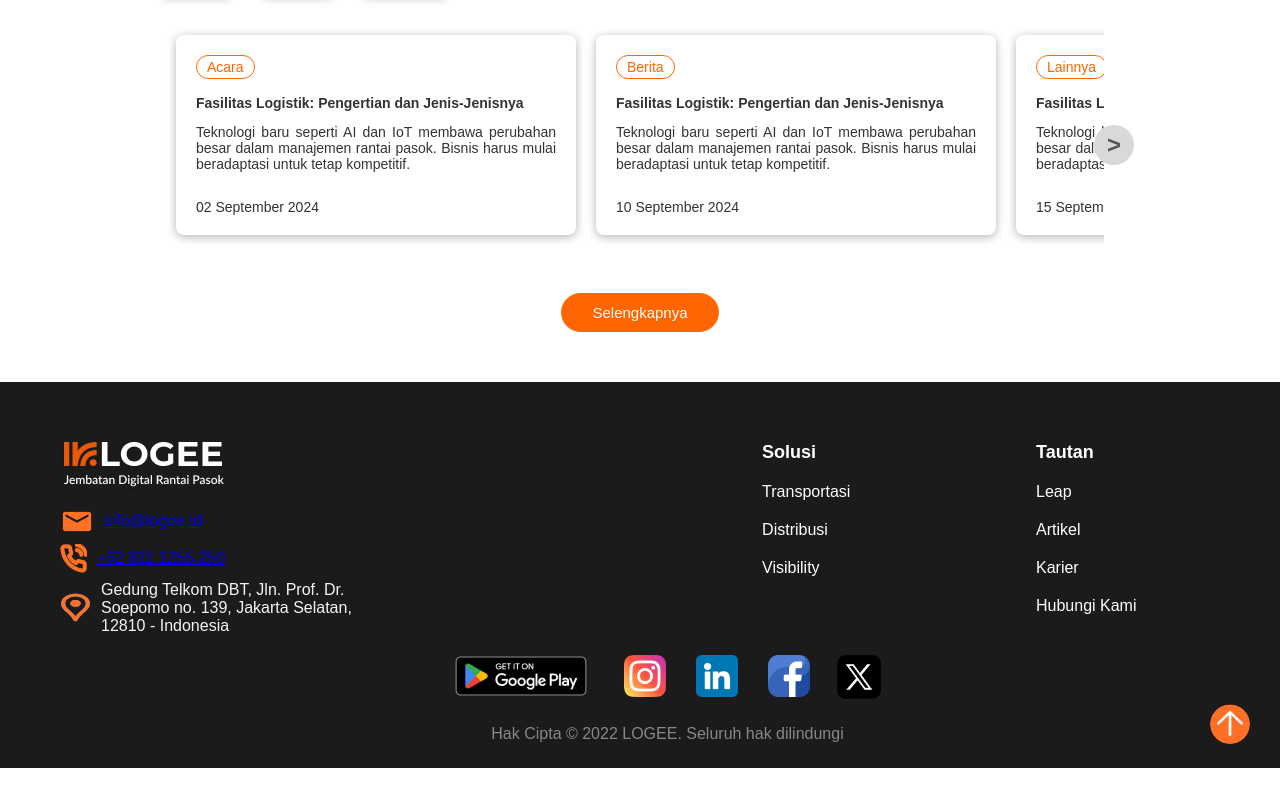
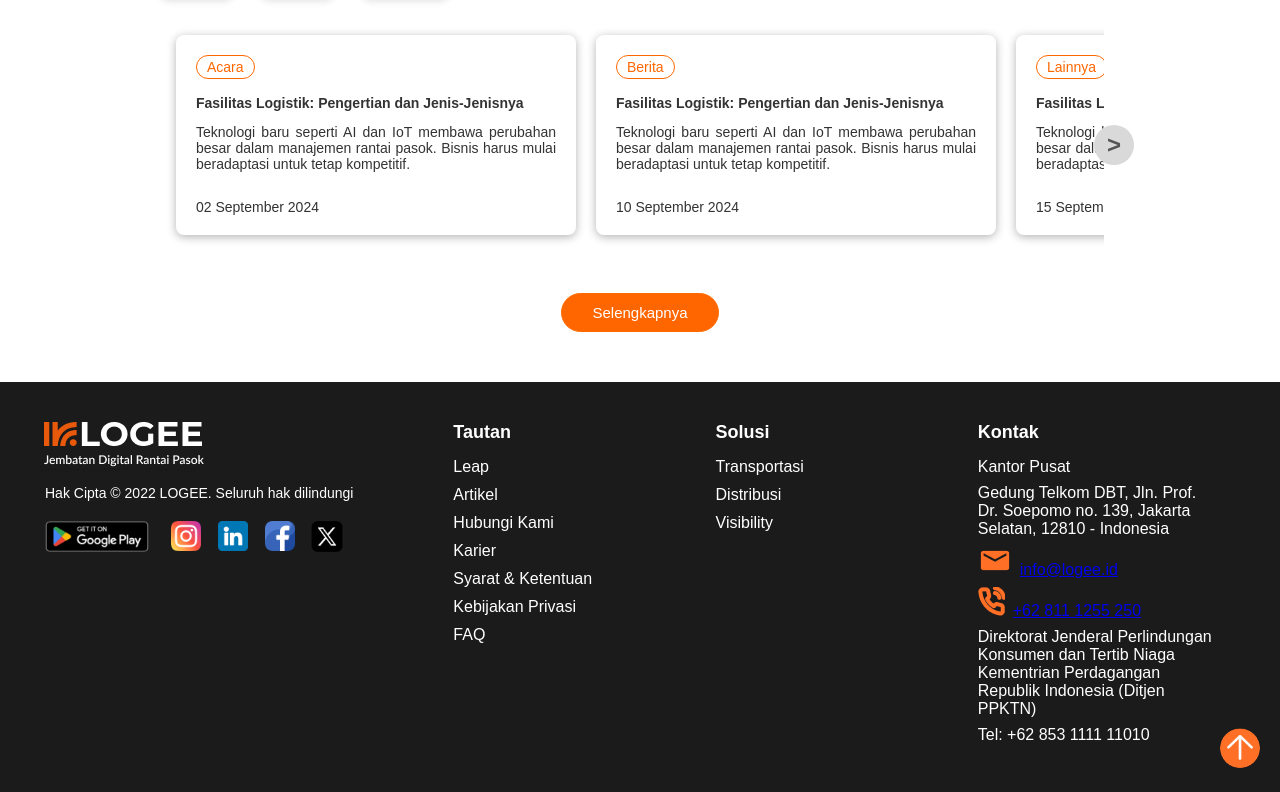
Before and after one commit to khaylabelva/Digistar-93, a React (Create React App) app in the folder digistar93/: page / in a window 1280 px wide. Shown: the part 4527-5319 px from the top of the page. Before the commit the page ends 5295 px from the top, so only its background shows below. Built offline with nearby package versions, Linux system fonts and the light colour scheme; a web font is replaced by a local one.

Commit message:
fix footer sesuai design

```diff
--- a/digistar93/src/App.css
+++ b/digistar93/src/App.css
@@ -1034,106 +1034,114 @@ body {
 }
 
 .footer-bottom {
+  background-color: #1b1b1b;
+  padding: 40px;
+  color: #ffffff;
   display: flex;
+  justify-content: space-between;
   align-items: flex-start;
-  background-color: #1b1b1b;
-  flex-wrap: wrap;
-  justify-content: space-between;
-  padding-left: 60px;
-  padding-top: 60px;
+  gap: 20px;
+  position: relative;
 }
 
-.footer-detail {
-  color: white;
-  max-width: 50%;
+.footer-logo-section {
+  flex: 1;
+  display: flex;
+  flex-direction: column;
+  align-items: flex-start;
 }
 
-.footer-contact p {
-  margin: 8px 0;
-  color: #f5f5f5;
-  display: flex;
-  align-items: center;
-}
-
-.footer-contact img {
-  margin-right: 10px;
-}
-
-.footer-solutions, .footer-links {
-  width: 20%;
-}
-
-.footer-solutions h3, .footer-links h3 {
-  font-size: 18px;
-  margin-bottom: 20px;
-}
-
-.footer-solutions ul, .footer-links ul {
-  list-style: none;
-  padding: 0;
-}
-
-.footer-solutions li, .footer-links li {
-  margin-bottom: 20px;
-}
-
-.footer-solutions li a, .footer-links li a {
-  color: #ffffff;
-  text-decoration: none;
-}
-
-.footer-solutions li a:hover, .footer-links li a:hover {
-  color: #FF6A00;
-  text-decoration: none;
+.footer-copyright {
+  font-size: 14px;
+  margin-left: 5px;
+  margin-top: 10px;
 }
 
 .footer-social {
   display: flex;
-  justify-content: center;
-  align-items: center;
-  width: 100%;
+  gap: 3px;
+  margin-top: 20px;
+  margin-left: 8px;
 }
 
 .footer-social a {
-  margin: 0 15px;
+  margin: 0 7px;
   display: inline-block;
 }
 
 .footer-social img {
-  width: auto;
-  height: auto;
+  width: 30px;
+  height: 30px;
   display: block;
 }
 
 .footer-social-x img {
   width: auto;
+  height: 41px;
+  margin-top: -5px;
+  margin-left: -9px;
+}
+
+.footer-social-google img {
+  width: 114px;
   height: auto;
-  margin-top: 5px;
+  margin-top: -7px;
   margin-left: -15px;
 }
 
-.footer-bottom-bar {
+.footer-links-section {
   display: flex;
+  flex: 2;
   justify-content: space-between;
-  align-items: center;
-  background-color: #1b1b1b;
-  padding: 5px 30px;
+  margin-top: 0;
 }
 
-.footer-copyright {
-  color: #888;
-  text-align: center;
-  width: 100%;
-  margin-bottom: 20px;
-  margin-top: 10px;
-  margin-left: 95px;
+.footer-links, .footer-solutions, .footer-contact {
+  flex: 1;
+  margin-right: 20px;
+}
+
+.footer-links h3, .footer-solutions h3, .footer-contact h3 {
+  font-size: 18px;
+  margin-bottom: 15px;
+}
+
+.footer-links ul, .footer-solutions ul {
+  list-style: none;
+  padding: 0;
+}
+
+.footer-links li, .footer-solutions li {
+  margin-bottom: 10px;
+}
+
+.footer-links li a, .footer-solutions li a {
+  color: #ffffff;
+  text-decoration: none;
+}
+
+.footer-links li a:hover, .footer-solutions li a:hover {
+  color: #FF6A00;
+}
+
+.footer-contact p {
+  margin: 8px 0;
+}
+
+.footer-contact img {
+  margin-right: 8px;
+}
+
+.footer-up {
+  position: absolute;
+  bottom: 20px;
+  right: 20px;
 }
 
 .footer-up a img {
   width: 40px;
   height: 40px;
-  margin-top: -50px;
-  border-radius: 60%;
+  border-radius: 50%;
   transition: box-shadow 0.2s ease-in-out;
 }
 
--- a/digistar93/src/component/Footer.js
+++ b/digistar93/src/component/Footer.js
@@ -158,39 +158,13 @@ const Footer = () => {
         <button className="footer-main-button">Selengkapnya</button>
       </div>
       <div className="footer-bottom">
-        <div className="footer-contact">
-            <img src={LogoLogee} alt="LOGEE logo" />
-            <div className="footer-detail">
-            <p>
-            <img src={EmailIcon} alt="Email Icon" /><a href="mailto:info@logee.id">info@logee.id</a>
-            </p>
-            <p>
-            <img src={PhoneIcon} alt="Phone Icon" /><a href="tel:+628111255250">+62 811 1255 250</a>
-            </p>
-            <p>
-            <img src={AddressIcon} alt="Address Icon" />Gedung Telkom DBT, Jln. Prof. Dr. Soepomo no. 139, Jakarta Selatan, 12810 - Indonesia
-            </p>
+    <div className="footer-logo-section">
+        <img src={LogoLogee} alt="LOGEE logo" className="footer-logo" />
+        <p className="footer-copyright">Hak Cipta &copy; 2022 LOGEE. Seluruh hak dilindungi</p>
+        <div className="footer-social">
+            <div className="footer-social-google">
+            <a href="https://play.google.com/store/apps/developer?id=logee.id&pli=1"><img src={GooglePlay} alt="Google Play" /></a>
             </div>
-        </div>
-        <div className="footer-solutions">
-            <h3>Solusi</h3>
-            <ul>
-            <li><a href="#">Transportasi</a></li>
-            <li><a href="#">Distribusi</a></li>
-            <li><a href="#">Visibility</a></li>
-            </ul>
-        </div>
-        <div className="footer-links">
-            <h3>Tautan</h3>
-            <ul>
-            <li><a href="#">Leap</a></li>
-            <li><a href="#">Artikel</a></li>
-            <li><a href="#">Karier</a></li>
-            <li><a href="#">Hubungi Kami</a></li>
-            </ul>
-        </div>
-        <div className="footer-social">
-            <a href="https://play.google.com/store/apps/developer?id=logee.id&pli=1"><img src={GooglePlay} alt="Google Play" /></a>
             <a href="https://www.instagram.com/logee.id/"><img src={Instagram} alt="Instagram" /></a>
             <a href="https://www.linkedin.com/company/logee-indonesia/"><img src={LinkedIn} alt="LinkedIn" /></a>
             <a href="https://www.facebook.com/people/Logeeid/100084864591594/"><img src={Facebook} alt="Facebook" /></a>
@@ -198,16 +172,42 @@ const Footer = () => {
             <a href="https://x.com/logee_id"><img src={X} alt="X" /></a>
             </div>
         </div>
+    </div>
+    <div className="footer-links-section">
+        <div className="footer-links">
+            <h3>Tautan</h3>
+            <ul>
+                <li><a href="#">Leap</a></li>
+                <li><a href="#">Artikel</a></li>
+                <li><a href="#">Hubungi Kami</a></li>
+                <li><a href="#">Karier</a></li>
+                <li><a href="#">Syarat & Ketentuan</a></li>
+                <li><a href="#">Kebijakan Privasi</a></li>
+                <li><a href="#">FAQ</a></li>
+            </ul>
         </div>
-
-        <div className="footer-bottom-bar">
-        <div className="footer-copyright">
-            <p>Hak Cipta &copy; 2022 LOGEE. Seluruh hak dilindungi</p>
+        <div className="footer-solutions">
+            <h3>Solusi</h3>
+            <ul>
+                <li><a href="#">Transportasi</a></li>
+                <li><a href="#">Distribusi</a></li>
+                <li><a href="#">Visibility</a></li>
+            </ul>
         </div>
-        <div className="footer-up">
-            <a href="#"><img src={ArrowIcon} alt="Back to top" /></a>
+        <div className="footer-contact">
+            <h3>Kontak</h3>
+            <p>Kantor Pusat</p>
+            <p>Gedung Telkom DBT, Jln. Prof. Dr. Soepomo no. 139, Jakarta Selatan, 12810 - Indonesia</p>
+            <p><img src={EmailIcon} alt="Email Icon" /><a href="mailto:info@logee.id">info@logee.id</a></p>
+            <p><img src={PhoneIcon} alt="Phone Icon" /><a href="tel:+628111255250">+62 811 1255 250</a></p>
+            <p>Direktorat Jenderal Perlindungan Konsumen dan Tertib Niaga Kementrian Perdagangan Republik Indonesia (Ditjen PPKTN)</p>
+            <p>Tel: +62 853 1111 11010</p>
         </div>
-        </div>
+    </div>
+    <div className="footer-up">
+        <a href="#"><img src={ArrowIcon} alt="Back to top" /></a>
+    </div>
+</div>
     </footer>
   );
 };
```
Also changed, not shown: digistar93/vercel.json (deleted).
